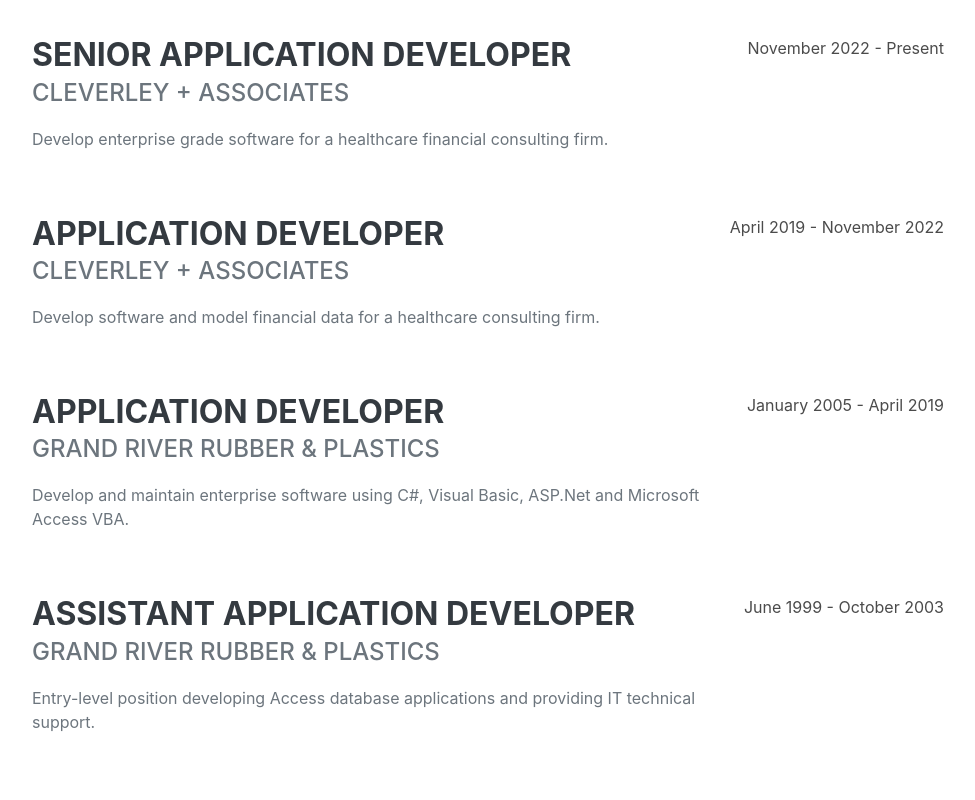
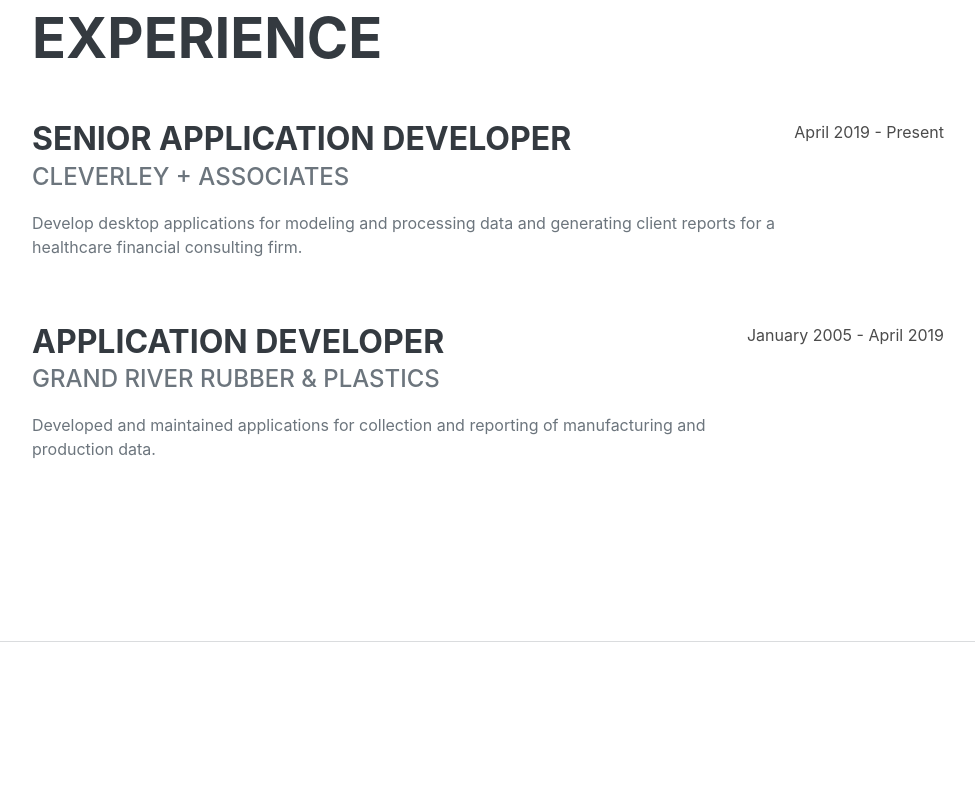
Before and after one commit to swvincent/scottwvincent-dot-com, a plain HTML site: page website/index.html in a window 1280 px wide. Shown: the part 960-1760 px from the top of the page, without its empty margins (288-1263 px from the left). Drawn offline with nearby package versions, Linux system fonts and the light colour scheme; a web font is replaced by a local one.

Commit message:
Further updates

```diff
--- a/website/index.html
+++ b/website/index.html
@@ -61,33 +61,17 @@
                         <div class="flex-grow-1">
                             <h3 class="mb-0">Senior Application Developer</h3>
                             <div class="subheading mb-3">Cleverley + Associates</div>
-                            <p>Develop enterprise grade software for a healthcare financial consulting firm.</p>
+                            <p>Develop desktop applications for modeling and processing data and generating client reports for a healthcare financial consulting firm.</p>
                         </div>
-                        <div class="flex-shrink-0"><span class="text-primary">November 2022 - Present</span></div>
+                        <div class="flex-shrink-0"><span class="text-primary">April 2019 - Present</span></div>
                     </div>
-                    <div class="d-flex flex-column flex-md-row justify-content-between mb-5">
-                        <div class="flex-grow-1">
-                            <h3 class="mb-0">Application Developer</h3>
-                            <div class="subheading mb-3">Cleverley + Associates</div>
-                            <p>Develop software and model financial data for a healthcare consulting firm.</p>
-                        </div>
-                        <div class="flex-shrink-0"><span class="text-primary">April 2019 - November 2022</span></div>
-                    </div>
-                    <div class="d-flex flex-column flex-md-row justify-content-between mb-5">
+                    <div class="d-flex flex-column flex-md-row justify-content-between">
                         <div class="flex-grow-1">
                             <h3 class="mb-0">Application Developer</h3>
                             <div class="subheading mb-3">Grand River Rubber &amp; Plastics</div>
-                            <p>Develop and maintain enterprise software using C#, Visual Basic, ASP.Net and Microsoft Access VBA.</p>
+                            <p>Developed and maintained applications for collection and reporting of manufacturing and production data.</p>
                         </div>
                         <div class="flex-shrink-0"><span class="text-primary">January 2005 - April 2019</span></div>
-                    </div>
-                    <div class="d-flex flex-column flex-md-row justify-content-between">
-                        <div class="flex-grow-1">
-                            <h3 class="mb-0">Assistant Application Developer</h3>
-                            <div class="subheading mb-3">Grand River Rubber &amp; Plastics</div>
-                            <p>Entry-level position developing Access database applications and providing IT technical support.</p>
-                        </div>
-                        <div class="flex-shrink-0"><span class="text-primary">June 1999 - October 2003</span></div>
                     </div>
                 </div>
             </section>
@@ -128,10 +112,6 @@
                         <li>git</li>
                         <li>Azure DevOps</li>
                     </ul>
-                    <div class="subheading mb-3">Workflow</div>
-                    <ul>
-
-                    </ul>>
                 </div>
             </section>
             <hr class="m-0" />
@@ -139,8 +119,12 @@
             <section class="resume-section" id="interests">
                 <div class="resume-section-content">
                     <h2 class="mb-5">Interests</h2>
-                    <p>Apart from being a web developer, I enjoy most of my time being outdoors. In the winter, I am an avid skier and novice ice climber. During the warmer months here in Colorado, I enjoy mountain biking, free climbing, and kayaking.</p>
-                    <p class="mb-0">When forced indoors, I follow a number of sci-fi and fantasy genre movies and television shows, I am an aspiring chef, and I spend a large amount of my free time exploring the latest technology advancements in the front-end web development world.</p>
+                    <ul>
+                        <li>Hobby Electronics (Arduino, Raspberry Pi)</li>
+                        <li>Woodworking</li>
+                        <li>Photography</li>
+                        <li>Visiting parks and walking outdoors</li>
+                    </ul>
                 </div>
             </section>
             <hr class="m-0" />
```
